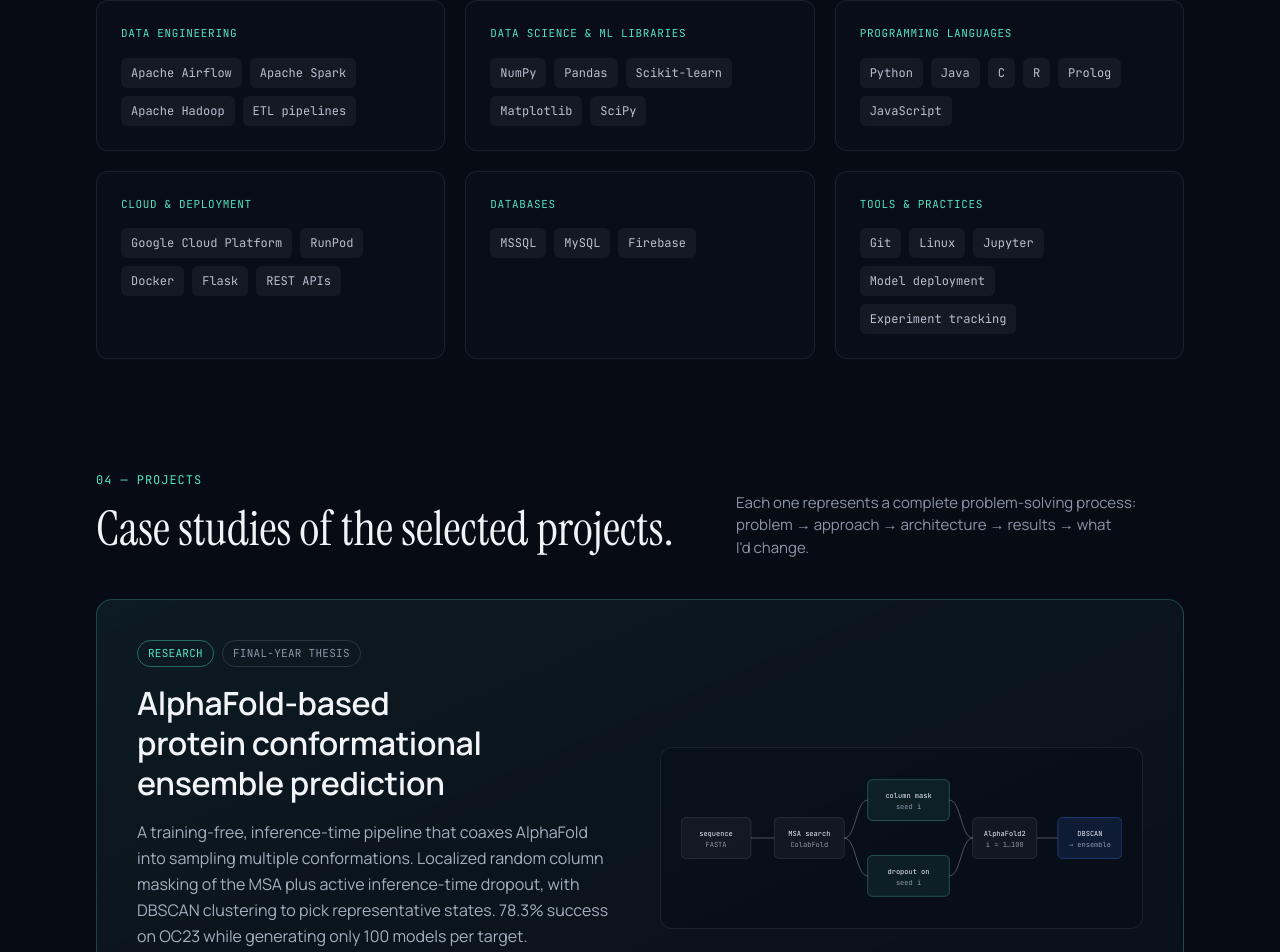
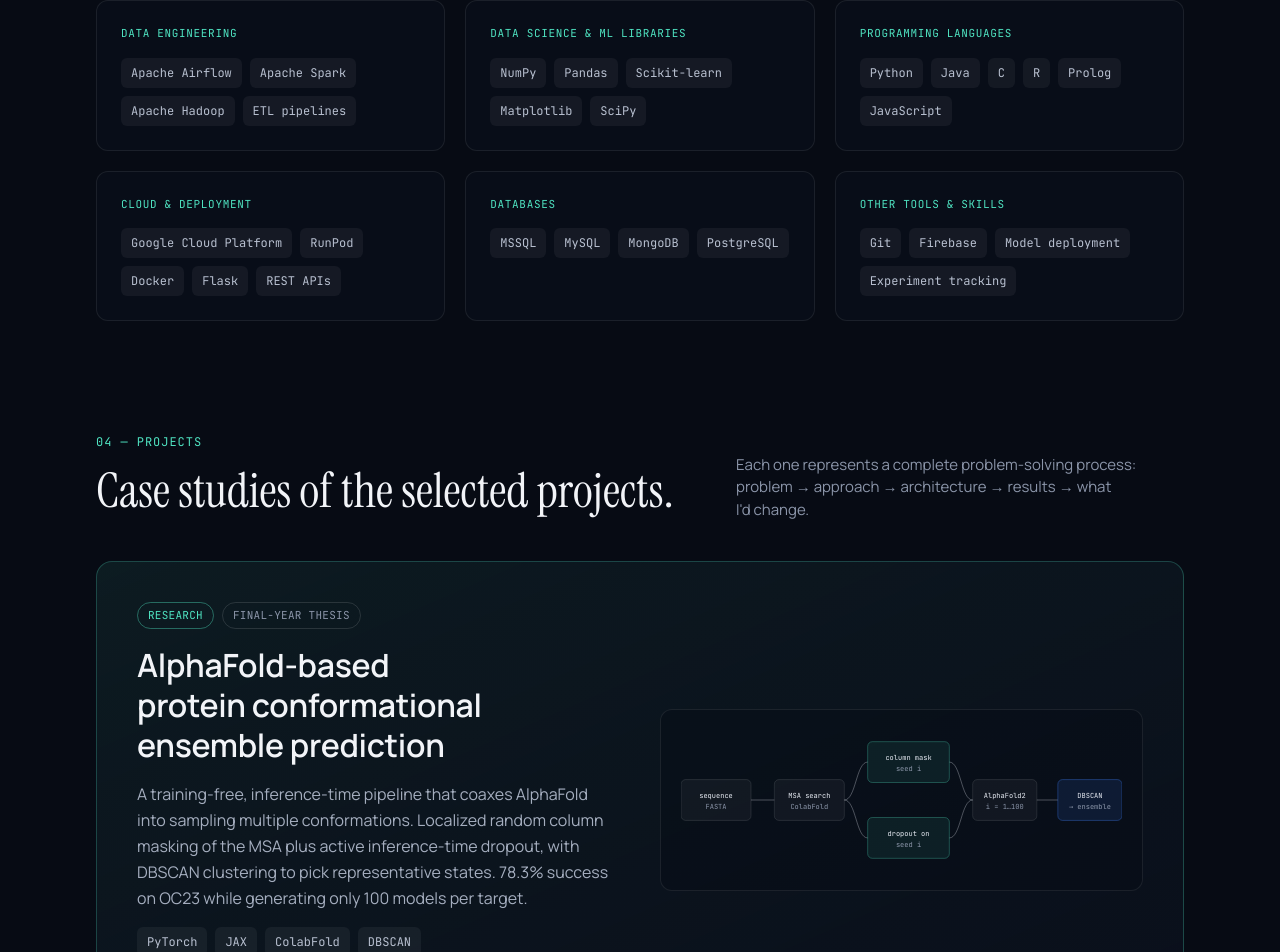
Before and after one commit to ywchanna2001/Portfolio, a Next.js app: page / in a window 1280 px wide. Shown: the part 2240-3192 px from the top of the page. Built offline with nearby package versions, Linux system fonts and the light colour scheme.

Commit message:
skills updated

```diff
--- a/content/skills.ts
+++ b/content/skills.ts
@@ -53,10 +53,10 @@
   },
   {
     group: "Databases",
-    items: ["MSSQL", "MySQL", "Firebase"],
+    items: ["MSSQL", "MySQL","MongoDB", "PostgreSQL"],
   },
   {
-    group: "Tools & practices",
-    items: ["Git", "Linux", "Jupyter", "Model deployment", "Experiment tracking"],
+    group: "Other tools & skills",
+    items: ["Git", "Firebase" , "Model deployment", "Experiment tracking"],
   },
 ];
```
